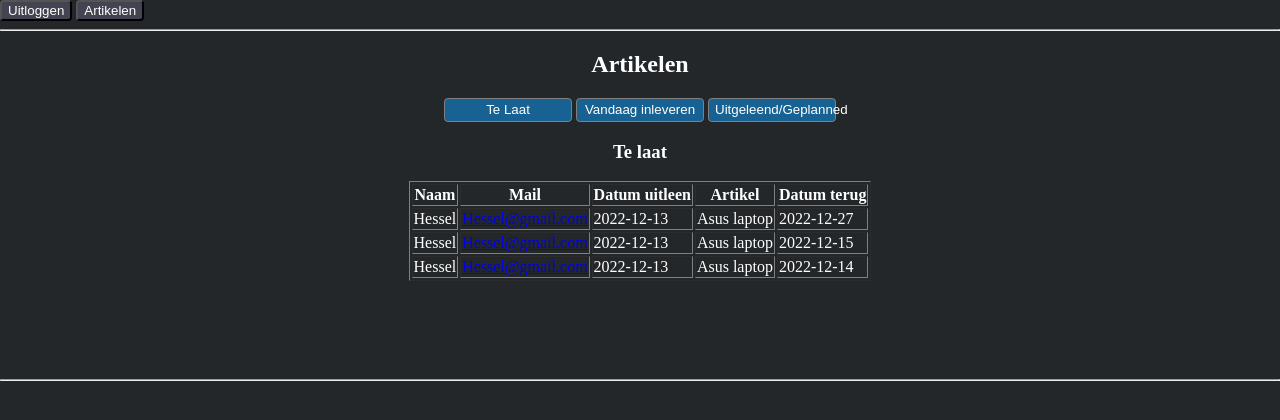
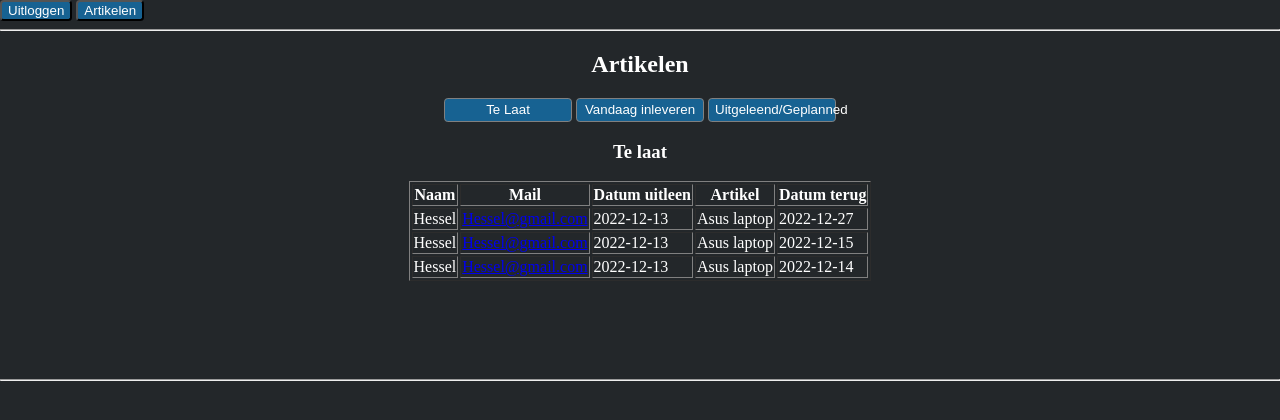
Before and after one commit to Hesselhornstra/P2.2-Uitleenregistratiesysteem, a PHP site: page /paneel/index.php in a window 1280 px wide. Shown: the top 420 px of the page. Run offline with PHP 8.4, Linux system fonts and the light colour scheme; data comes from the database, SQL or seed files in the repository.

Commit message:
Update paneel.css

```diff
--- a/css/paneel.css
+++ b/css/paneel.css
@@ -74,7 +74,7 @@ body {
 }
 .uitlog {
 	border-radius: 0.3vw;
-	background-color:rgb(67, 67, 81);
+	background-color: #176292;
     color: white;
 }
 .knopp {
```
